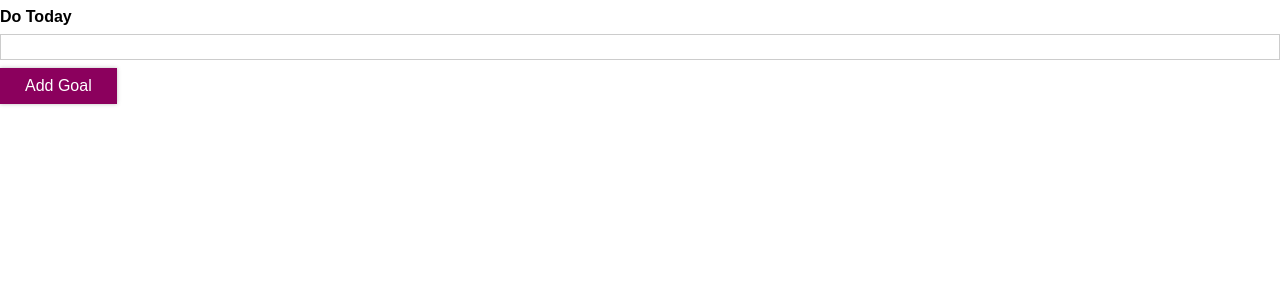
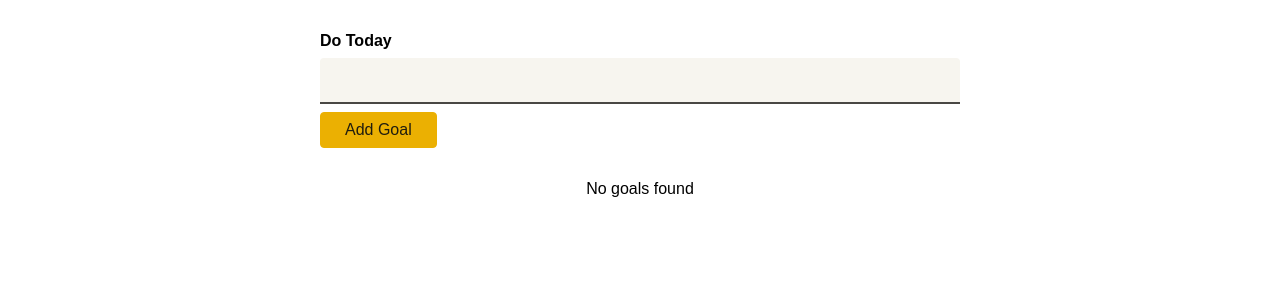
Before and after one commit to chanyu1/React-DoToday, a React (Create React App) app: page / in a window 1280 px wide. Shown: the top 300 px of the page. Built offline with nearby package versions, Linux system fonts and the light colour scheme.

Commit message:
feat: use typescript

```diff
--- a/package.json
+++ b/package.json
@@ -40,5 +40,8 @@
       "last 1 firefox version",
       "last 1 safari version"
     ]
+  },
+  "devDependencies": {
+    "react-scripts-ts": "^3.1.0"
   }
 }
--- a/src/components/Goals/GoalItem.module.css
+++ b/src/components/Goals/GoalItem.module.css
@@ -1,9 +1,12 @@
 .item {
   margin: 1rem 0;
-  background-color: #8b005d;
+  box-shadow: 0 1px 4px rgba(0, 0, 0, 0.2);
+  padding: 1rem;
+  margin: 1rem 0;
+  background-color: #f7f5ef;
+  cursor: pointer;
   /* background: #8b005d; */
   /* box-shadow: 0 2px 8px rgba(0, 0, 0, 0.26); */
-  color: white;
-  padding: 1rem 2rem;
-  cursor: pointer;
+  /* color: white; */
+  /* padding: 1rem 2rem; */
 }
--- a/src/components/Goals/Goals.module.css
+++ b/src/components/Goals/Goals.module.css
@@ -1,5 +1,6 @@
 .goals {
   list-style: none;
-  margin: 0;
+  margin: 2rem auto;
   padding: 0;
+  width: 40rem;
 }
--- a/src/components/Goals/Goals.tsx
+++ b/src/components/Goals/Goals.tsx
@@ -9,13 +9,17 @@ const Goals: React.FC = () => {
 
   return (
     <ul className={classes.goals}>
-      {goalsCtx.items.map((item) => (
-        <GoalItem
-          key={item.id}
-          text={item.text}
-          onRemoveGoal={goalsCtx.removeGoal.bind(null, item.id)}
-        />
-      ))}
+      {goalsCtx.items.length > 0 ? (
+        goalsCtx.items.map((item) => (
+          <GoalItem
+            key={item.id}
+            text={item.text}
+            onRemoveGoal={goalsCtx.removeGoal.bind(null, item.id)}
+          />
+        ))
+      ) : (
+        <p style={{ textAlign: "center" }}>No goals found</p>
+      )}
     </ul>
   );
 };
--- a/src/components/Goals/NewGoal.module.css
+++ b/src/components/Goals/NewGoal.module.css
@@ -1,20 +1,27 @@
 .form-control {
-  margin: 0.5rem 0;
+  width: 40rem;
+  margin: 2rem auto;
 }
 
 .form-control label {
+  display: block;
   font-weight: bold;
-  display: block;
   margin-bottom: 0.5rem;
 }
 
 .form-control input {
   display: block;
   width: 100%;
-  border: 1px solid #ccc;
   font: inherit;
-  line-height: 1.5rem;
-  padding: 0 0.25rem;
+  font-size: 1.5rem;
+  padding: 0.5rem;
+  border-radius: 4px;
+  background-color: #f7f5ef;
+  border: none;
+  border-bottom: 2px solid #494844;
+  border-bottom-right-radius: 0;
+  border-bottom-left-radius: 0;
+  margin-bottom: 0.5rem;
 }
 
 .form-control input:focus {
--- a/src/components/Goals/NewGoal.tsx
+++ b/src/components/Goals/NewGoal.tsx
@@ -22,8 +22,8 @@ const NewGoal: React.FC = () => {
       <div className={classes["form-control"]}>
         <label htmlFor="text">Do Today</label>
         <input type="text" id="text" ref={goalTextInputRef} />
+        <Button type="submit">Add Goal</Button>
       </div>
-      <Button type="submit">Add Goal</Button>
     </form>
   );
 };
--- a/src/components/UI/Button.module.css
+++ b/src/components/UI/Button.module.css
@@ -1,11 +1,10 @@
 .button {
-  width: 100%;
   font: inherit;
+  background-color: #ebb002;
+  border: 1px solid #ebb002;
+  color: #201d0f;
   padding: 0.5rem 1.5rem;
-  border: 1px solid #8b005d;
-  color: white;
-  background: #8b005d;
-  box-shadow: 0 0 4px rgba(0, 0, 0, 0.26);
+  border-radius: 4px;
   cursor: pointer;
 }
 
@@ -15,13 +14,6 @@
 
 .button:hover,
 .button:active {
-  background: #ac0e77;
-  border-color: #ac0e77;
-  box-shadow: 0 0 8px rgba(0, 0, 0, 0.26);
+  background-color: #ebc002;
+  border-color: #ebc002;
 }
-
-@media (min-width: 768px) {
-  .button {
-    width: auto;
-  }
-}
--- a/src/components/store/goals-context.tsx
+++ b/src/components/store/goals-context.tsx
@@ -1,8 +1,6 @@
 import React, { useState } from "react";
 
-import Goal from "../models/goal";
-
-// const Goal = require("../models/goal");
+import Goal from "../../models/goal";
 
 type GoalsContextObj = {
   items: Goal[];
@@ -13,7 +11,7 @@ type GoalsContextObj = {
 export const GoalsContext = React.createContext<GoalsContextObj>({
   items: [],
   addGoal: () => {},
-  removeGoal: (id: string) => {},
+  removeGoal: () => {},
 });
 
 const GoalsContextProvider: React.FC = (props) => {
--- a/tsconfig.json
+++ b/tsconfig.json
@@ -14,8 +14,7 @@
     "resolveJsonModule": true,
     "isolatedModules": true,
     "noEmit": true,
-    "jsx": "react-jsx",
-    "typeRoots": ["./@types", "./node_modules/@types"]
+    "jsx": "react-jsx"
   },
   "include": ["src"]
 }
```
Also changed, not shown: src/App.tsx (+0 -7 lines), 1 other file (tests, documents, lock files or other folders).
